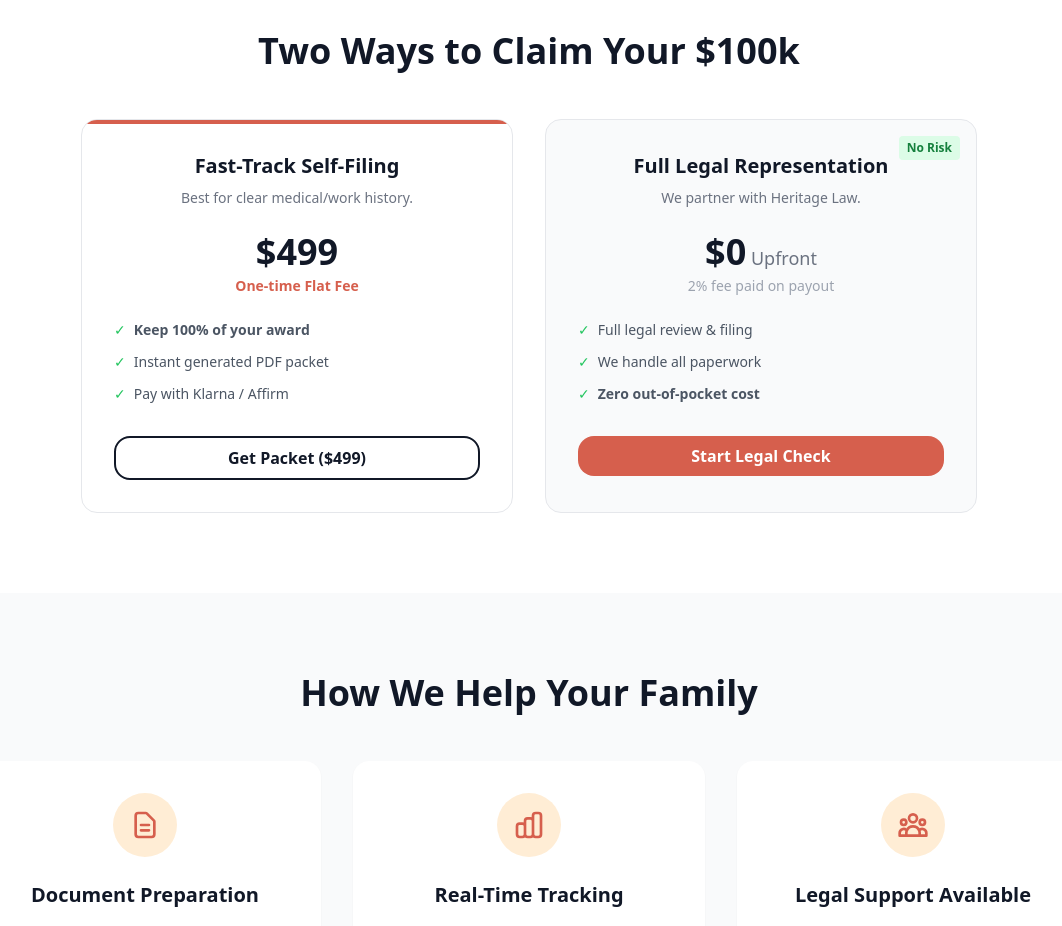
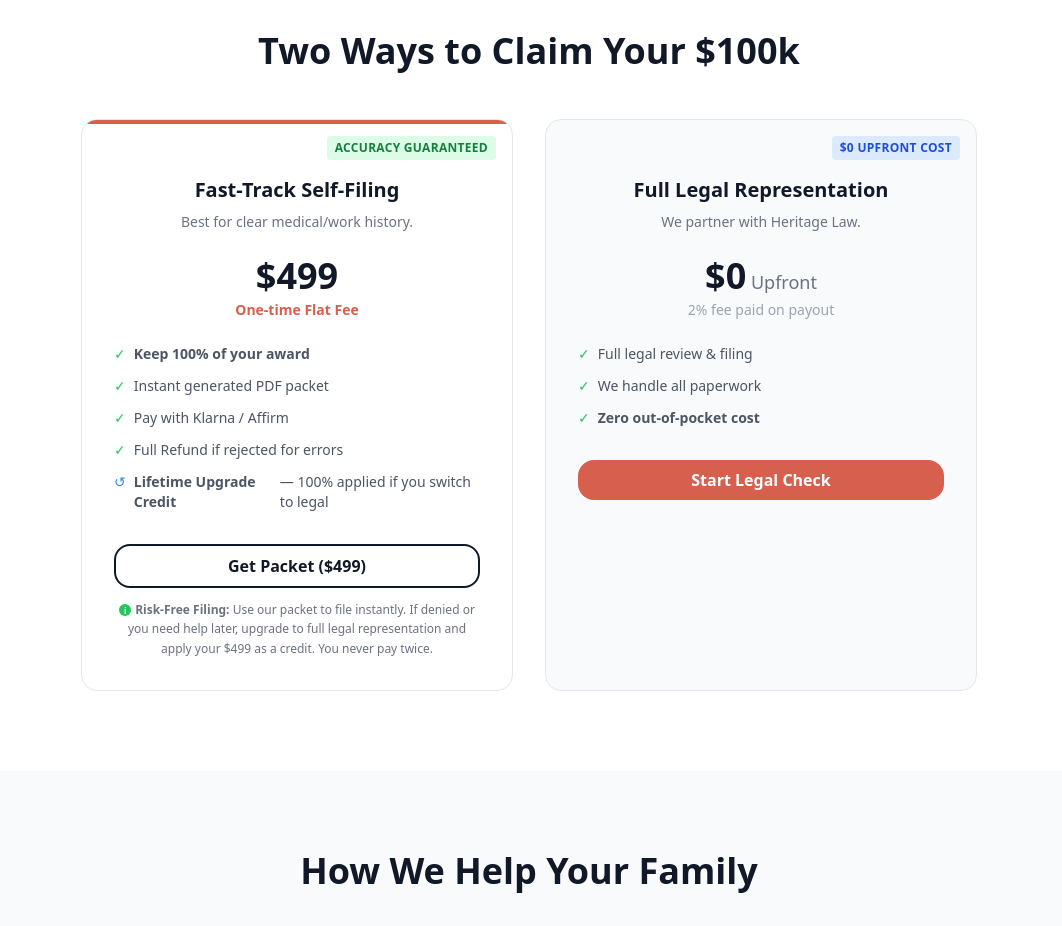
Before and after one commit to Vishai/RadiantClaims, a Next.js app: page / in a window 1280 px wide. Shown: the part 2460-3386 px from the top of the page, without its empty margins (111-1173 px from the left). Built offline with nearby package versions, Linux system fonts and the light colour scheme; no server answers; the database is empty.

Commit message:
landing page price cards massaging

```diff
--- a/src/app/page.tsx
+++ b/src/app/page.tsx
@@ -195,7 +195,10 @@ export default function HomePage() {
             {/* DIY Prep */}
             <div className="group relative overflow-hidden rounded-2xl border border-gray-200 p-8 transition hover:shadow-xl">
               <div className="absolute left-0 top-0 h-1 w-full bg-[#D65F4D]"></div>
-              <h3 className="mb-2 text-xl font-bold text-gray-900">
+              <span className="absolute right-4 top-4 rounded bg-green-100 px-2 py-1 text-xs font-bold uppercase tracking-wide text-green-700">
+                Accuracy Guaranteed
+              </span>
+              <h3 className="mb-2 mt-6 text-xl font-bold text-gray-900">
                 Fast-Track Self-Filing
               </h3>
               <p className="mb-6 text-sm text-gray-500">
@@ -221,20 +224,38 @@ export default function HomePage() {
                   <span className="text-green-500">✓</span> Pay with Klarna /
                   Affirm
                 </li>
+                <li className="flex gap-2">
+                  <span className="text-green-500">✓</span> Full Refund if
+                  rejected for errors
+                </li>
+                <li className="flex gap-2">
+                  <span className="text-blue-500">↺</span>{" "}
+                  <strong>Lifetime Upgrade Credit</strong> — 100% applied if you
+                  switch to legal
+                </li>
               </ul>
               <Link href="/service-tiers">
-                <button className="w-full rounded-lg border-2 border-gray-900 py-2 font-bold text-gray-900 transition hover:bg-gray-50">
+                <button className="mb-3 w-full rounded-lg border-2 border-gray-900 py-2 font-bold text-gray-900 transition hover:bg-gray-50">
                   Get Packet ($499)
                 </button>
               </Link>
+              <div className="text-center text-xs leading-relaxed text-gray-500">
+                <span className="mr-1 inline-flex h-3 w-3 items-center justify-center rounded-full bg-green-500 text-[8px] font-bold text-white">
+                  i
+                </span>
+                <strong>Risk-Free Filing:</strong> Use our packet to file
+                instantly. If denied or you need help later, upgrade to full
+                legal representation and apply your $499 as a credit. You never
+                pay twice.
+              </div>
             </div>
 
             {/* Legal Representation */}
             <div className="relative rounded-2xl border border-gray-200 bg-gray-50 p-8 transition hover:shadow-xl">
-              <span className="absolute right-4 top-4 rounded bg-green-100 px-2 py-1 text-xs font-bold text-green-700">
-                No Risk
+              <span className="absolute right-4 top-4 rounded bg-blue-100 px-2 py-1 text-xs font-bold uppercase tracking-wide text-blue-700">
+                $0 Upfront Cost
               </span>
-              <h3 className="mb-2 text-xl font-bold text-gray-900">
+              <h3 className="mb-2 mt-6 text-xl font-bold text-gray-900">
                 Full Legal Representation
               </h3>
               <p className="mb-6 text-sm text-gray-500">
```
